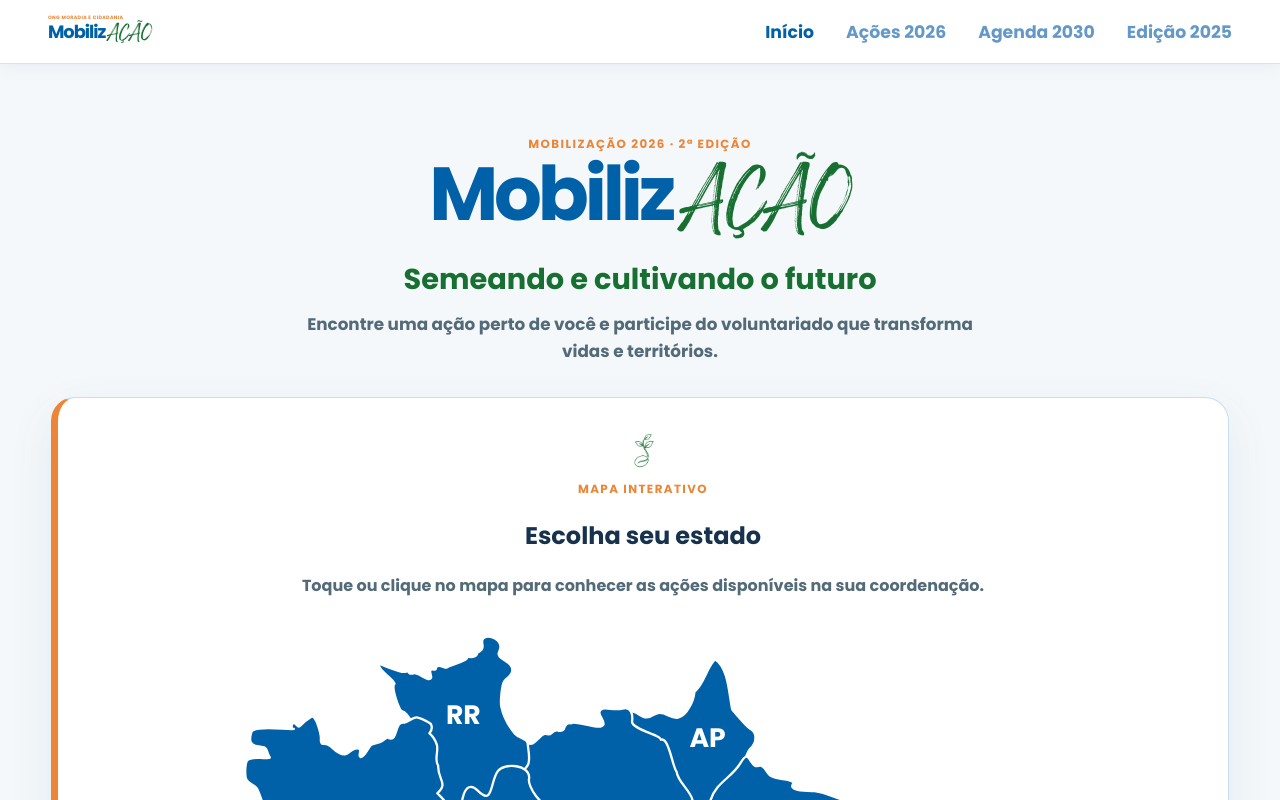
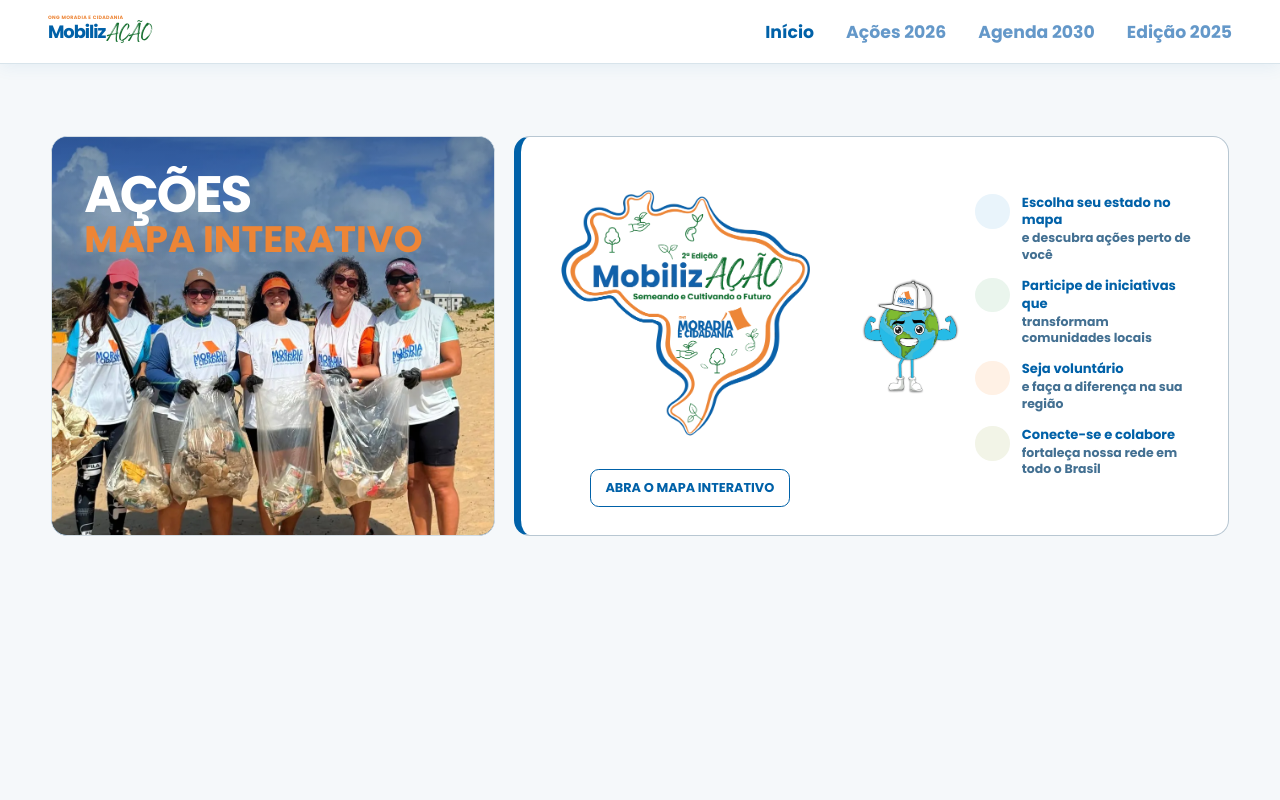
Before and after one commit to NataliaAraujo2/mobilizacao, a React (Vite) app: page /2026 in a window 1280 px wide. Shown: the top 800 px of the page. Built offline with nearby package versions, Linux system fonts and the light colour scheme; no server answers.

Commit message:
style: renovar pagina de acoes 2026

```diff
--- a/src/pages/Campaign2026Page.jsx
+++ b/src/pages/Campaign2026Page.jsx
@@ -1,30 +1,53 @@
-import { useState } from "react";
+import { useRef, useState } from "react";
 import BrazilMap from "../components/BrazilMap/BrazilMap";
 import PublicActionsPanel from "../components/PublicActionsPanel";
 import { useAuth } from "../auth/useAuth";
 import { BRAZIL_STATE_BY_CODE } from "../domain/locations/brazilStates";
-import heroActionElement from "../assets/brand/elements/elemento-04.webp";
+import campaignLogo from "../assets/brand/mobilizacao-logo-colorido.webp";
+import guinho from "../assets/brand/guinho.png";
+import beachVolunteers from "../assets/brand/acoes-2026-praia.webp";
 import styles from "./CampaignGateway.module.css";
 
 export default function Campaign2026Page() {
   const [selectedState, setSelectedState] = useState("");
+  const [mapOpen, setMapOpen] = useState(false);
+  const mapRef = useRef(null);
   const { user, claims } = useAuth();
   const stateName = BRAZIL_STATE_BY_CODE[selectedState]?.name ?? selectedState;
 
+  function openMap() {
+    setMapOpen(true);
+    window.requestAnimationFrame(() => mapRef.current?.scrollIntoView({ behavior: "smooth", block: "start" }));
+  }
+
   return (
     <main className={`${styles.page} ${styles.campaignPage}`}>
-      <header className={styles.campaignHeader}>
-        <p className={styles.eyebrow}>MobilizAÇÃO 2026 · 2ª edição</p>
-        <h1><span>Mobiliz</span><em>AÇÃO</em></h1>
-        <h2>Semeando e cultivando o futuro</h2>
-        <p>Encontre uma ação perto de você e participe do voluntariado que transforma vidas e territórios.</p>
-      </header>
+      <section className={styles.actionsShowcase} aria-labelledby="actions-map-title">
+        <article className={styles.actionsPhotoCard}>
+          <img src={beachVolunteers} alt="Voluntárias da ONG Moradia e Cidadania em uma ação de limpeza na praia" />
+          <div><strong>Ações</strong><span>Mapa interativo</span></div>
+        </article>
+        <section className={styles.actionsGuideCard}>
+          <div className={styles.actionsGuideBrand}>
+            <img src={campaignLogo} alt="MobilizAÇÃO 2026 — Semeando e Cultivando o Futuro" />
+            <button type="button" onClick={openMap}>Abra o mapa interativo</button>
+          </div>
+          <div className={styles.actionsGuideInfo}>
+            <img src={guinho} alt="Guinho, o planeta mascote da MobilizAÇÃO" />
+            <ul>
+              <li><b>Escolha seu estado no mapa</b><span>e descubra ações perto de você</span></li>
+              <li><b>Participe de iniciativas que</b><span>transformam comunidades locais</span></li>
+              <li><b>Seja voluntário</b><span>e faça a diferença na sua região</span></li>
+              <li><b>Conecte-se e colabore</b><span>fortaleça nossa rede em todo o Brasil</span></li>
+            </ul>
+          </div>
+        </section>
+      </section>
 
-      <section className={styles.campaignMapCard} aria-labelledby="actions-map-title">
+      {mapOpen && <section ref={mapRef} className={styles.campaignMapCard} aria-labelledby="actions-map-title">
         <div className={styles.mapIntro}>
-          <img src={heroActionElement} alt="" aria-hidden="true" />
           <p className={styles.eyebrow}>Mapa interativo</p>
-          <h2 id="actions-map-title">Escolha seu estado</h2>
+          <h1 id="actions-map-title">Escolha seu estado</h1>
           <p>Toque ou clique no mapa para conhecer as ações disponíveis na sua coordenação.</p>
         </div>
         <div className={`${styles.mapLayout} ${selectedState ? styles.mapWithActions : ''}`}>
@@ -37,7 +60,7 @@ export default function Campaign2026Page() {
             <PublicActionsPanel state={selectedState} user={user} claims={claims} />
           </aside>}
         </div>
-      </section>
+      </section>}
     </main>
   );
 }
--- a/src/pages/CampaignGateway.module.css
+++ b/src/pages/CampaignGateway.module.css
@@ -133,6 +133,29 @@
 .campaignHeader > p:last-child { max-width: 43rem; margin: .6rem auto 0; color: var(--text-muted); font-size: 1.05rem; line-height: 1.6; }
 .campaignMapCard { display: grid; gap: 1.25rem; width: min(100%, 86rem); margin: 0 auto; padding: clamp(1rem, 3vw, 2rem); background: white; border: 1px solid #c9dfed; border-left: .45rem solid var(--brand-orange); border-radius: 1.5rem; box-shadow: 0 1rem 2.8rem rgb(0 97 168 / 9%); }
 .campaignMapCard .mapIntro > img { width: 2.5rem; height: 2.5rem; object-fit: contain; margin-bottom: .25rem; }
+.campaignMapCard .mapIntro h1 { margin: .25rem 0; color: var(--brand-blue); font-size: clamp(1.35rem, 3vw, 1.8rem); }
+.actionsShowcase { display: grid; grid-template-columns: minmax(16rem, .62fr) minmax(30rem, 1fr); gap: clamp(.8rem, 1.5vw, 1.2rem); width: min(100%, 86rem); margin: 0 auto; }
+.actionsPhotoCard { isolation: isolate; position: relative; min-height: 24rem; overflow: hidden; border: 1px solid #d2dce4; border-radius: 1rem; background: #114c80; }
+.actionsPhotoCard::after { content: ""; position: absolute; z-index: 1; inset: 0; background: linear-gradient(180deg, rgb(2 35 78 / 48%) 0%, transparent 52%); pointer-events: none; }
+.actionsPhotoCard > img { position: absolute; width: 100%; height: 100%; object-fit: cover; object-position: center 35%; transform: scale(1.48); }
+.actionsPhotoCard > div { position: relative; z-index: 2; display: grid; gap: .05rem; padding: clamp(1.25rem, 3vw, 2rem); color: white; font-weight: 850; line-height: 1; text-transform: uppercase; }
+.actionsPhotoCard strong { font-size: clamp(2rem, 4vw, 3.4rem); letter-spacing: -.04em; }
+.actionsPhotoCard span { color: var(--brand-orange); font-size: clamp(1.35rem, 3vw, 2.3rem); }
+.actionsGuideCard { display: grid; grid-template-columns: minmax(15rem, .9fr) minmax(17rem, 1.1fr); align-items: center; gap: clamp(.75rem, 2vw, 1.5rem); min-height: 24rem; padding: clamp(1rem, 2.5vw, 1.75rem); background: white; border: 1px solid #b8c7d2; border-left: .45rem solid var(--brand-blue); border-radius: 1rem; }
+.actionsGuideBrand { display: grid; justify-items: center; gap: .55rem; }
+.actionsGuideBrand > img { width: min(100%, 22rem); height: auto; }
+.actionsGuideBrand button { padding: .55rem .9rem; color: var(--brand-blue); font: inherit; font-size: .8rem; font-weight: 850; text-transform: uppercase; background: white; border: 1px solid var(--brand-blue); border-radius: .55rem; cursor: pointer; }
+.actionsGuideBrand button:hover, .actionsGuideBrand button:focus-visible { color: white; background: var(--brand-blue); outline: 3px solid rgb(0 97 168 / 20%); outline-offset: 2px; }
+.actionsGuideInfo { display: grid; grid-template-columns: minmax(6.5rem, .48fr) minmax(0, 1fr); align-items: center; gap: .8rem; }
+.actionsGuideInfo > img { width: min(100%, 10rem); justify-self: center; }
+.actionsGuideInfo ul { display: grid; gap: .8rem; padding: 0; margin: 0; list-style: none; }
+.actionsGuideInfo li { position: relative; display: grid; gap: .08rem; min-height: 2.35rem; padding-left: 2.9rem; color: var(--brand-blue); font-size: .78rem; line-height: 1.35; }
+.actionsGuideInfo li::before { content: ""; position: absolute; top: .05rem; left: 0; width: 2.15rem; height: 2.15rem; background: #e9f4fb; border-radius: 50%; }
+.actionsGuideInfo li:nth-child(2)::before { background: #eaf5ed; }
+.actionsGuideInfo li:nth-child(3)::before { background: #fff1e5; }
+.actionsGuideInfo li:nth-child(4)::before { background: #f2f4e7; }
+.actionsGuideInfo b { font-size: .82rem; }
+.actionsGuideInfo span { color: #437092; }
 .agendaCard { display: grid; grid-template-columns: minmax(12rem, .55fr) minmax(0, 1fr); align-items: center; gap: clamp(1.25rem, 5vw, 4rem); width: min(100%, 68rem); margin: 0 auto; padding: clamp(1.5rem, 5vw, 3.5rem); overflow: hidden; background: linear-gradient(135deg, #fff 0%, #f3faff 55%, #f5fbf4 100%); border: 1px solid #c9dfed; border-left: .45rem solid var(--brand-green); border-radius: 1.5rem; box-shadow: 0 1rem 2.8rem rgb(0 97 168 / 9%); }
 .agendaCard > img { width: min(100%, 16rem); justify-self: center; }
 .agendaCard h2 { max-width: 32rem; margin: .4rem 0 .7rem; color: var(--brand-blue); font-size: clamp(1.55rem, 4vw, 2.6rem); line-height: 1.1; }
@@ -157,6 +180,9 @@
   .mapLogoButton { grid-row: 1; }
   .publicMap { flex-basis: 100%; }
   .mapLayout, .mapWithActions { grid-template-columns: 1fr; }
+  .actionsShowcase { grid-template-columns: 1fr; }
+  .actionsPhotoCard { min-height: 20rem; }
+  .actionsGuideCard { min-height: 0; }
   .actionsModal { position: static; max-height: none; }
   .kitLeaves { left: -2rem; }
   .kitGrowing { right: -3rem; bottom: 18%; }
@@ -185,6 +211,8 @@
   .soonHero { border-radius: 1.25rem; }
   .agendaCard { grid-template-columns: 1fr; text-align: center; }
   .agendaCard p:not(.eyebrow) { margin-inline: auto; }
+  .actionsGuideCard { grid-template-columns: 1fr; }
+  .actionsGuideInfo { width: min(100%, 27rem); margin: 0 auto; }
   .legacyActions { flex-direction: column; }
 }
 @media (prefers-reduced-motion: reduce) { .mapLogoButton, .previousCard { transition: none; } .publicMap { animation: none; } }
```
Also changed, not shown: src/assets/brand/acoes-2026-praia.webp (added), src/assets/brand/guinho.png (added).
